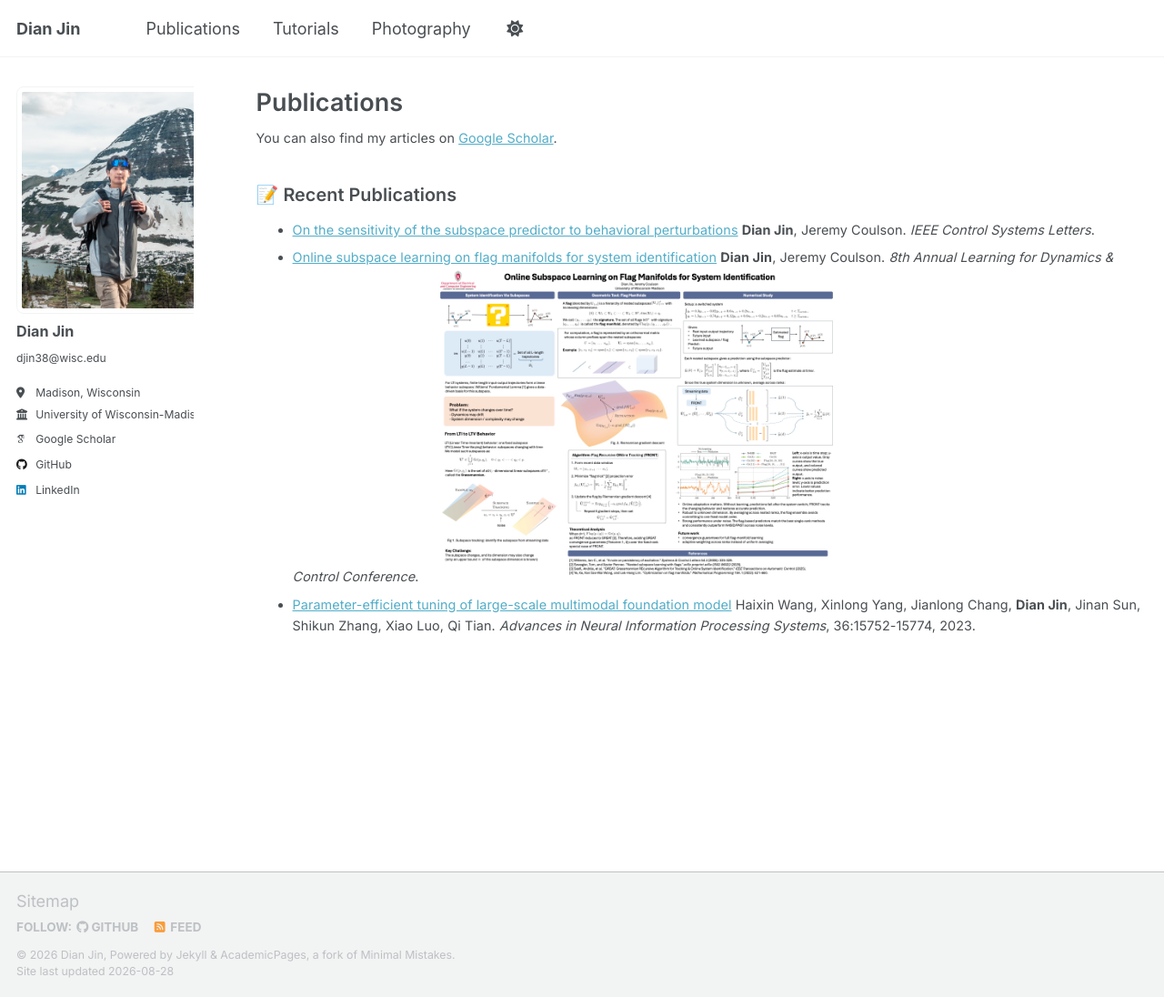
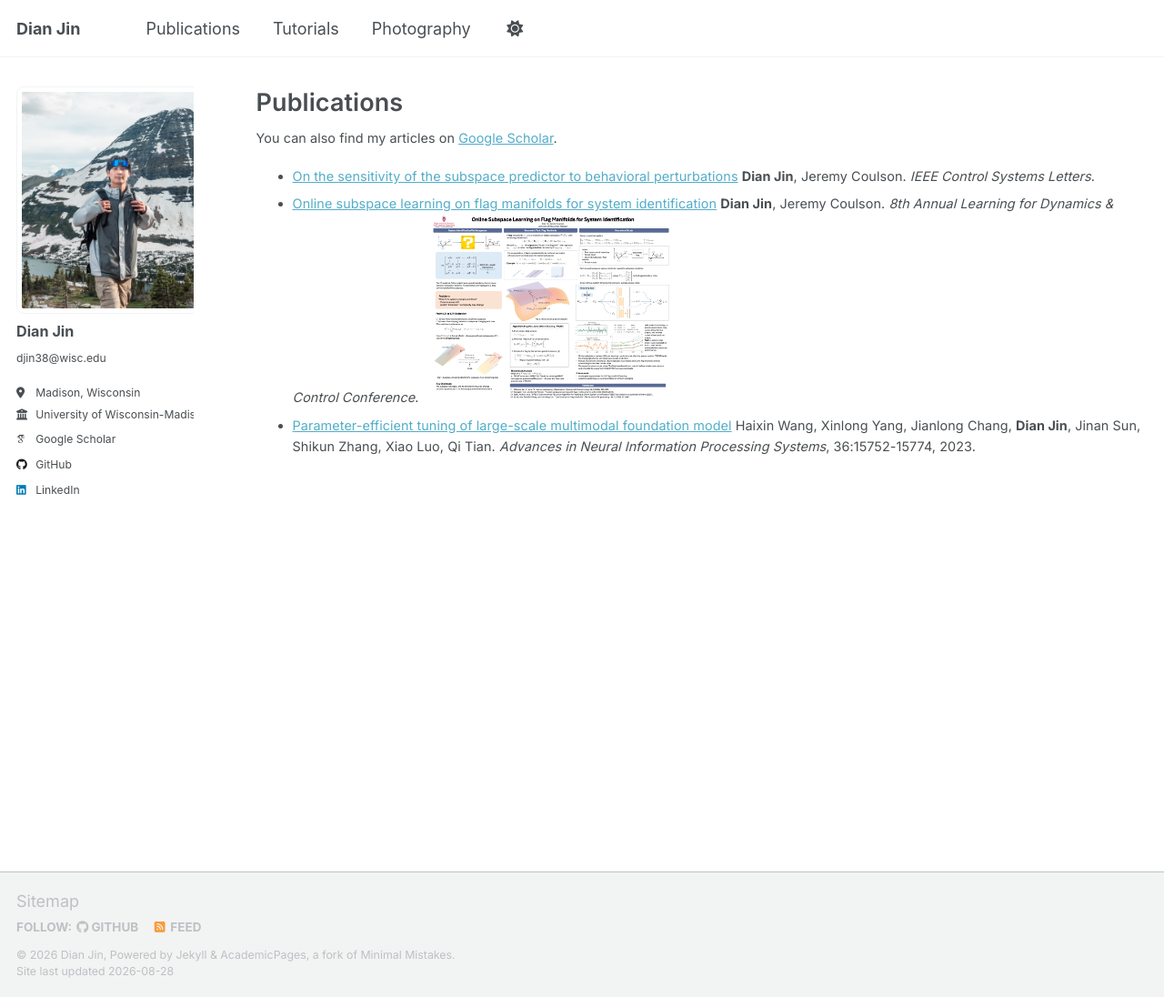
Before and after one commit to DianJin-Frederick/DianJin-Frederick.github.io, a Jekyll site: the page built from _pages/publications.md, in a window 1280 px wide and 1096 px high. Shown: the whole window at 91% size. Built offline with Jekyll 4.4.1, drawn with Linux system fonts in a browser that asks for light colours; some web fonts are replaced; a script that is not in the unit is left out.

Commit message:
Refine publications page layout

```diff
--- a/_pages/publications.md
+++ b/_pages/publications.md
@@ -9,11 +9,10 @@ author_profile: true
 You can also find my articles on [Google Scholar](https://scholar.google.com/citations?user=1Mk35t8AAAAJ&hl=en).
 {% endif %}
 
-## 📝 Recent Publications
 - [On the sensitivity of the subspace predictor to behavioral perturbations](https://arxiv.org/abs/2603.17256) **Dian Jin**, Jeremy Coulson. *IEEE Control Systems Letters*.
 - [Online subspace learning on flag manifolds for system identification](https://arxiv.org/abs/2511.06416)
   **Dian Jin**, Jeremy Coulson. *8th Annual Learning for Dynamics & Control Conference*.
-  <a href="/files/V2_FRONT_poster.pdf" style="display:inline-block; width:50%;">
+  <a href="/files/V2_FRONT_poster.pdf" style="display:inline-block; width:30%;">
     <img src="/images/posters/V2_FRONT_poster_preview.jpg" alt="Poster preview" style="width:100%; height:auto; display:block;">
   </a>
 - [Parameter-efficient tuning of large-scale multimodal foundation model](https://proceedings.neurips.cc/paper_files/paper/2023/hash/32ebb6b560ee58abbdae834e5f37cb5d-Abstract-Conference.html)
```
